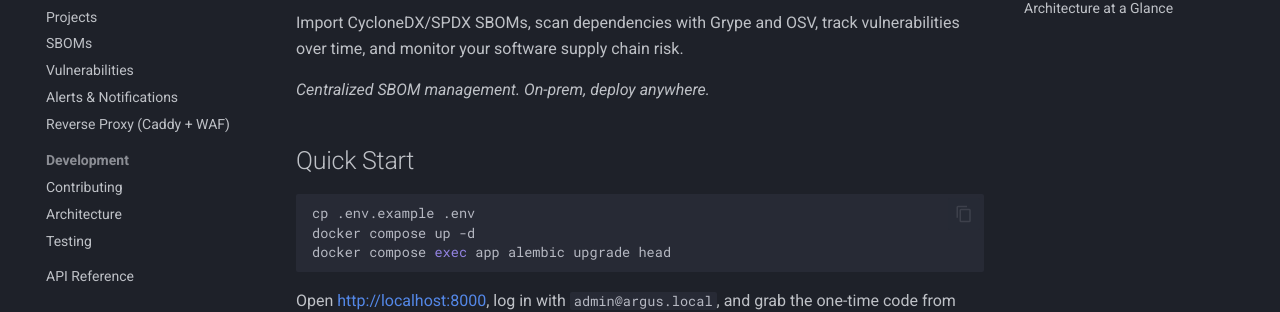
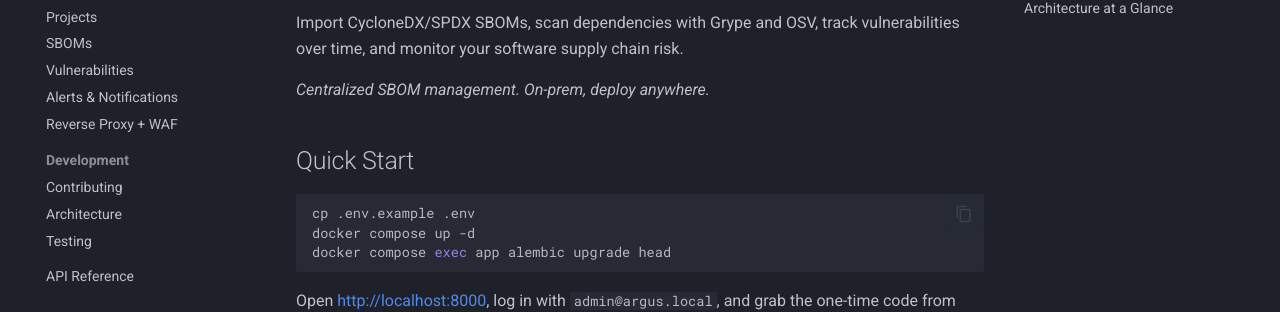
Before and after one commit to trottomv/argus-sbomguard, an MkDocs documentation site: the page built from docs/index.md, in a window 1280 px wide. Shown: the part 211-523 px from the top of the page. Built offline with MkDocs 1.6.1 and Material for MkDocs 9.7.7, drawn with Linux system fonts in a browser that asks for light colours; comment, search, counter and statistics services are not loaded; the version menu is left out.

Commit message:
docs: rename nav title to Reverse Proxy + WAF

```diff
--- a/mkdocs.yml
+++ b/mkdocs.yml
@@ -65,7 +65,7 @@
       - SBOMs: guide/sboms.md
       - Vulnerabilities: guide/vulnerabilities.md
       - Alerts & Notifications: guide/alerts.md
-      - Reverse Proxy (Caddy + WAF): guide/proxy.md
+      - Reverse Proxy + WAF: guide/proxy.md
   - Development:
       - Contributing: development/contributing.md
       - Architecture: development/architecture.md
```
